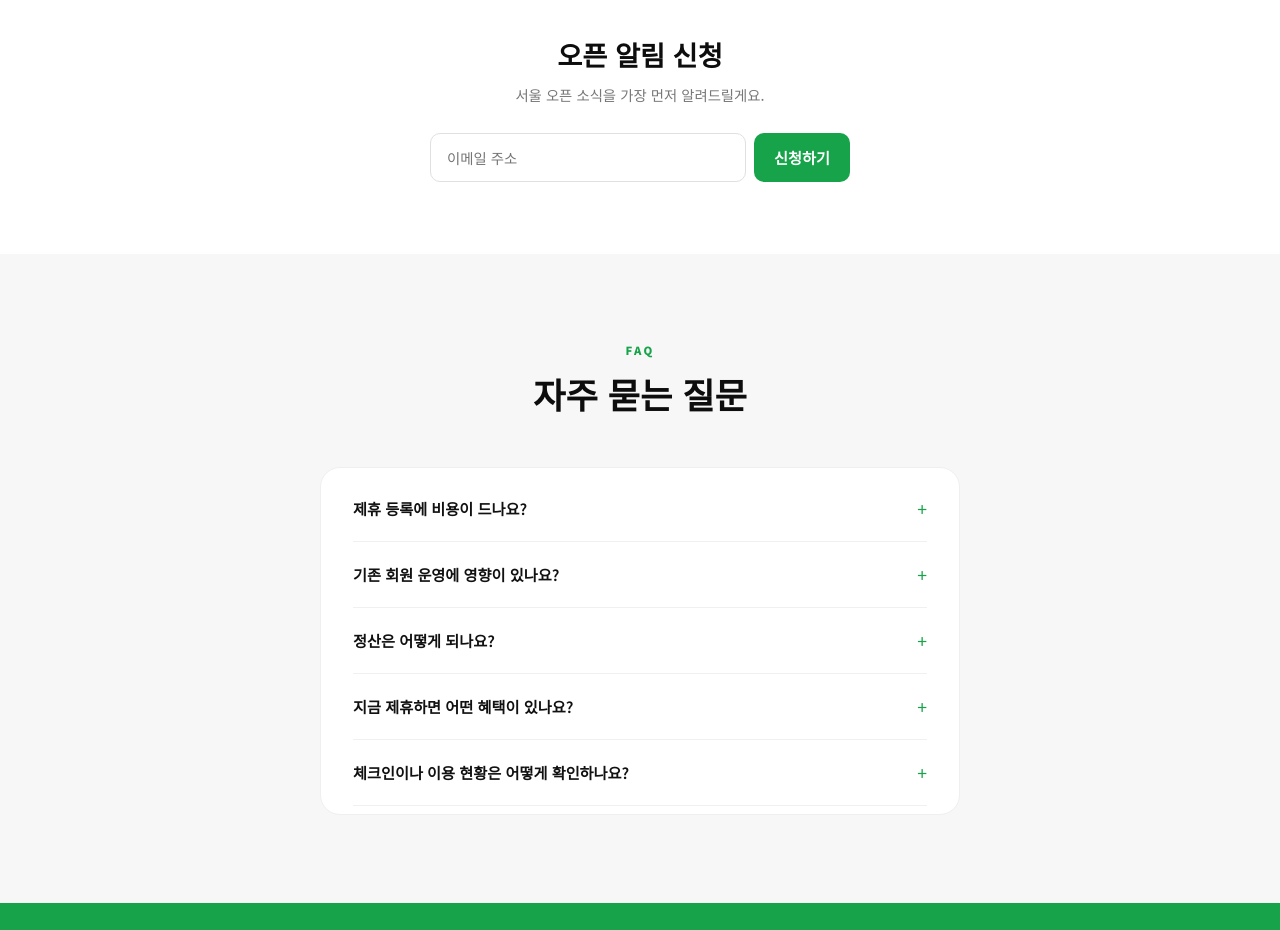
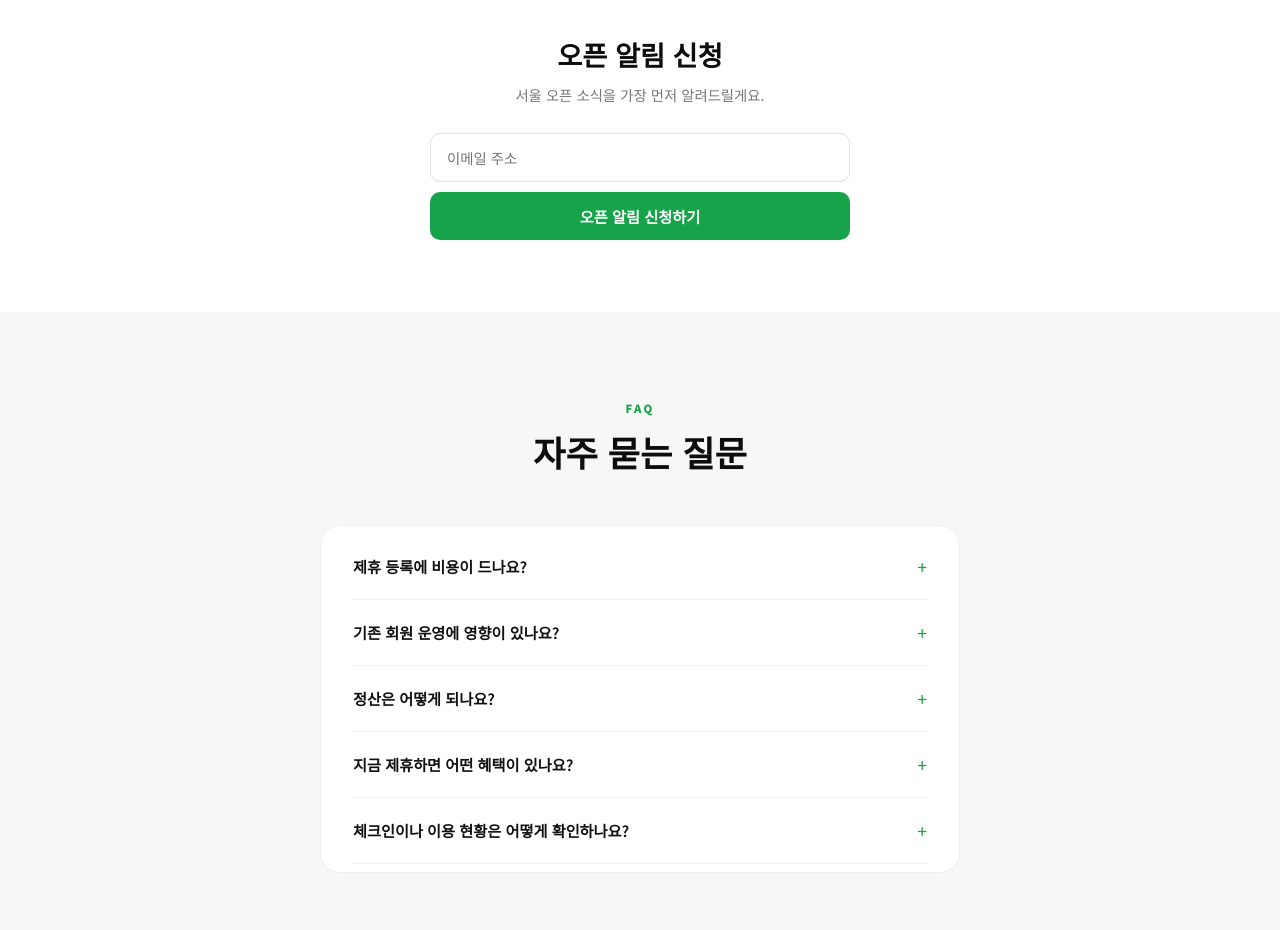
Before and after one commit to dlrrl/modu-health, a React (Vite) app: page / in a window 1280 px wide. Shown: the part 3400-4330 px from the top of the page. Built offline with nearby package versions, Linux system fonts and the light colour scheme; no server answers.

Commit message:
Update App.jsx

```diff
--- a/src/App.jsx
+++ b/src/App.jsx
@@ -459,16 +459,16 @@ export default function App() {
             </p>
             {notifyStatus !== "success" ? (
               <>
-                <div style={{ display: "flex", gap: 8, maxWidth: 420, margin: "0 auto" }}>
+                <div style={{ maxWidth: 420, margin: "0 auto" }}>
                   <input
                     type="email" value={email} onChange={e => setEmail(e.target.value)}
                     onKeyDown={e => e.key === "Enter" && handleNotifySubmit()}
                     placeholder="이메일 주소" disabled={notifyStatus === "loading"}
-                    style={{ flex: 1, border: "1.5px solid #e0e0e0", borderRadius: 10, padding: "13px 16px", fontSize: "0.9rem" }}
+                    style={{ width: "100%", border: "1.5px solid #e0e0e0", borderRadius: 10, padding: "13px 16px", fontSize: "0.9rem", marginBottom: 10 }}
                   />
                   <button onClick={handleNotifySubmit} disabled={notifyStatus === "loading"}
-                    className="btn-primary" style={{ padding: "13px 20px", borderRadius: 10, whiteSpace: "nowrap" }}>
-                    {notifyStatus === "loading" ? "..." : "신청하기"}
+                    className="btn-primary" style={{ width: "100%", padding: "13px 20px", borderRadius: 10 }}>
+                    {notifyStatus === "loading" ? "..." : "오픈 알림 신청하기"}
                   </button>
                 </div>
                 {notifyStatus === "error" && (
```
